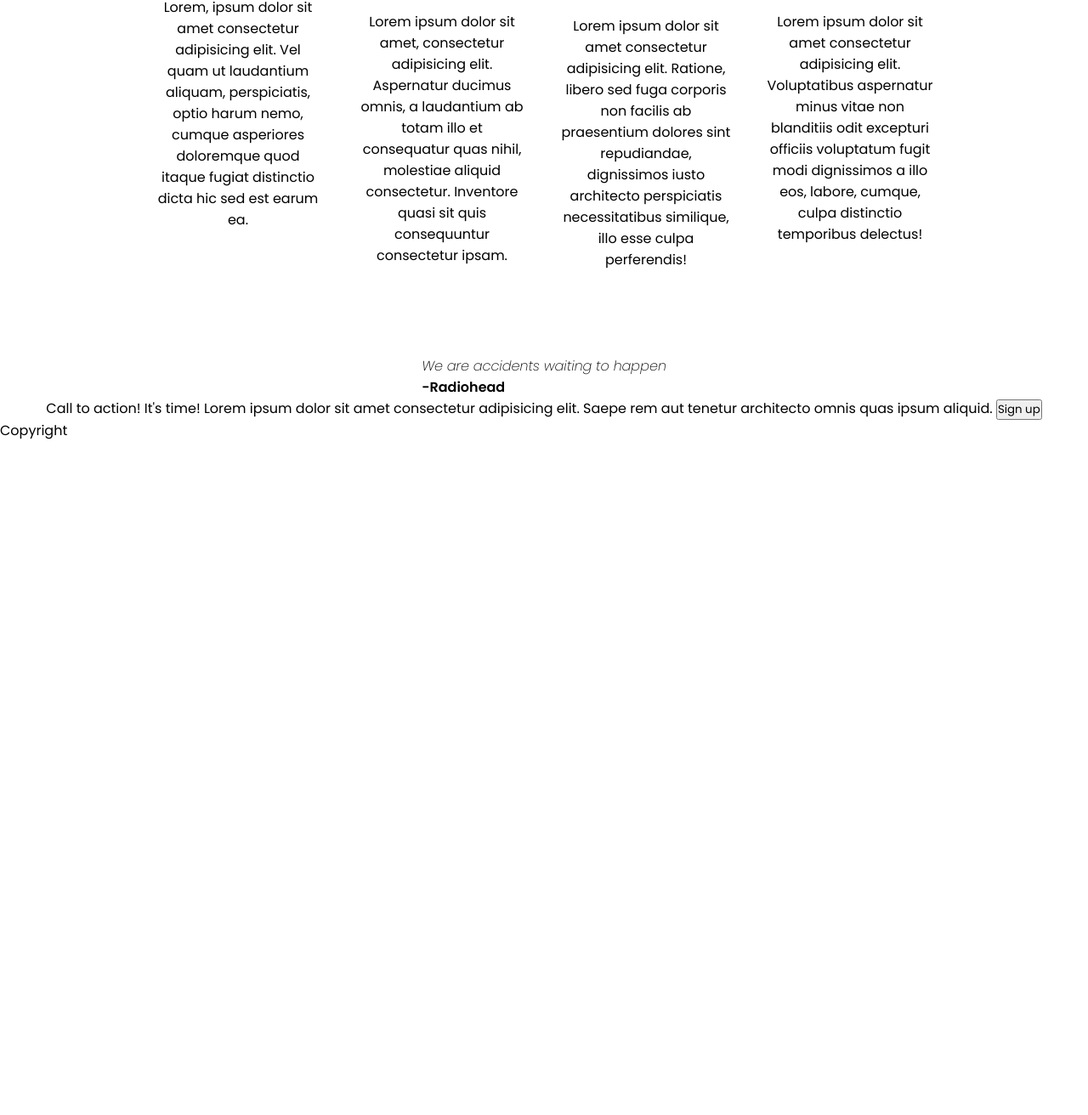
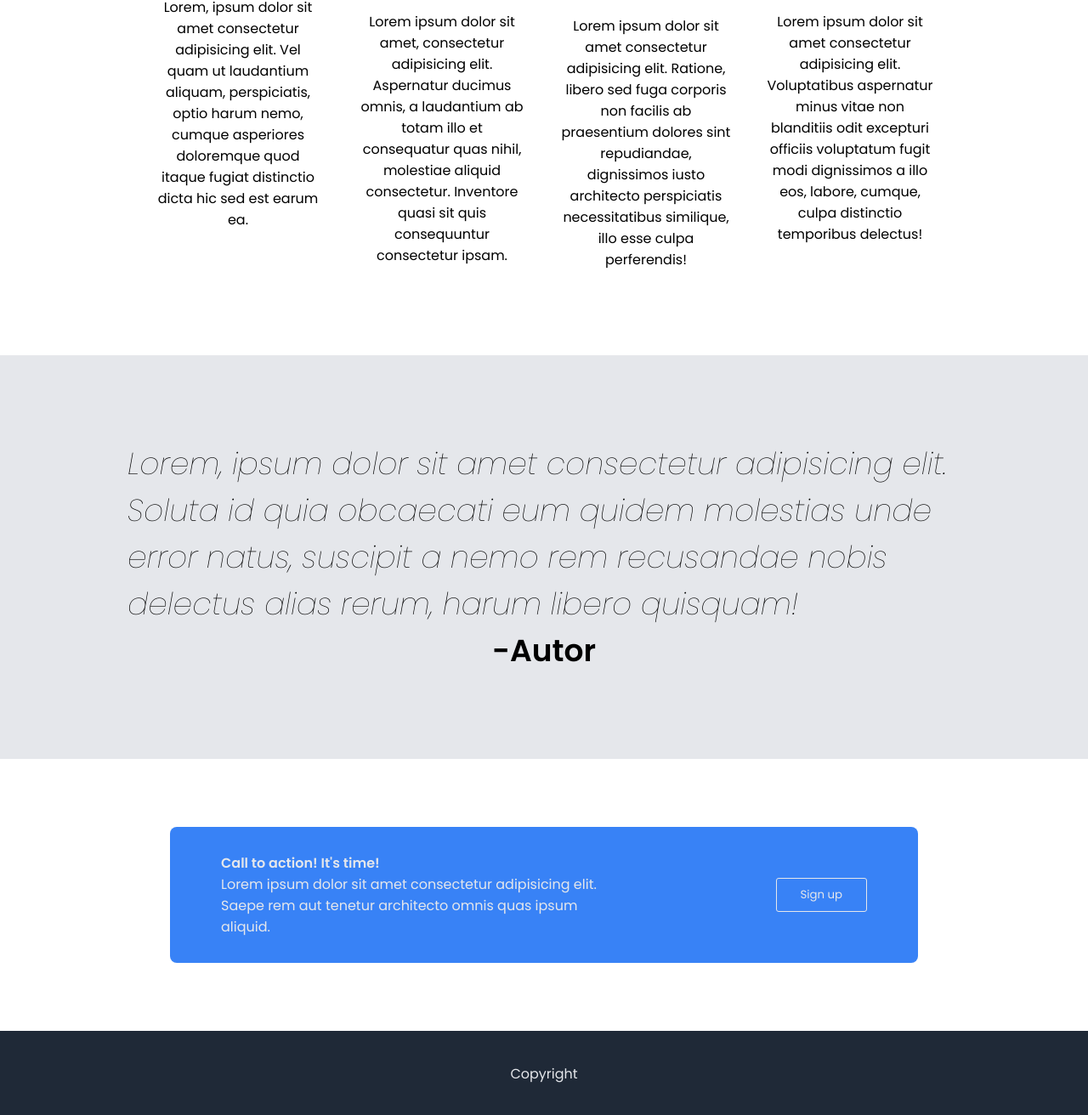
Before and after one commit to labrysxx/landing-page, a plain HTML site: page index.html in a window 1280 px wide. Shown: the part 763-2075 px from the top of the page at 85% size. Before the commit the page ends 1282 px from the top, so only its background shows below. Drawn offline with Linux system fonts and the light colour scheme.

Commit message:
almost done

```diff
--- a/index.html
+++ b/index.html
@@ -58,21 +58,23 @@
         </div>
 
         <div class="quote">
-            <p><em>We are accidents waiting to happen</em></p>
-            <span><strong>-Radiohead</strong></span>
+            <p><em>Lorem, ipsum dolor sit amet consectetur adipisicing elit. Soluta id quia obcaecati eum quidem molestias unde error natus, suscipit a nemo rem recusandae nobis delectus alias rerum, harum libero quisquam!</em></p>
+            <span><strong>-Autor</strong></span>
         </div>
 
         <div class="signup">
-            <div>
-                <span>Call to action! It's time!</span>
-                <span>Lorem ipsum dolor sit amet consectetur adipisicing elit. Saepe rem aut tenetur architecto omnis quas ipsum aliquid.</span>
+            <div class="blue">
+                <div id="call">
+                    <span><strong>Call to action! It's time!</strong></span>
+                    <p>Lorem ipsum dolor sit amet consectetur adipisicing elit. Saepe rem aut tenetur architecto omnis quas ipsum aliquid.</p>
+                </div>
                 <button>Sign up</button>
             </div>
         </div>
     </main>
 
     <footer>
-        <span>Copyright</span>
+        <p>Copyright</p>
     </footer>
 </body>
 </html>
--- a/style/style.css
+++ b/style/style.css
@@ -131,3 +131,68 @@ main div.images span{
     margin-top: 15px;
     text-align: center;
 }
+
+.quote{
+    background: #e5e7eb;
+    width: 100%;
+    display: flex;
+    flex-direction: column;
+    align-items: center;
+    justify-content: center;
+    font-size: 36px;
+    padding: 100px 150px;
+    font-weight: 100;
+}
+
+.quote strong{
+    width: 50%;
+    text-align: end;
+}
+
+.signup{
+    width: 100%;
+}
+
+.blue{
+    display: flex;
+    align-items: center;
+    justify-content: center;
+    flex-direction: row;
+    background: #3882f6;
+    border-radius: 8px;
+    margin: 80px 200px;
+    padding: 30px 60px;
+}
+
+.blue button{
+    border: 1px solid #e5e7eb;
+    background: transparent;
+    color: #e5e7eb;
+    border-radius: 3px;
+    width: 20%;
+    height: 40px;
+}
+
+#call{
+    display: flex;
+    flex-direction: column;
+}
+
+#call p{
+    width: 70%;
+    color: #e5e7eb;
+}
+
+#call span{
+    color: #e5e7eb;
+}
+
+footer{
+    width: 100%;
+    height: 100px;
+    display: flex;
+    align-items: center;
+    justify-content: center;
+    background: #1f2937;
+    color: #e5e7eb;
+}
```
